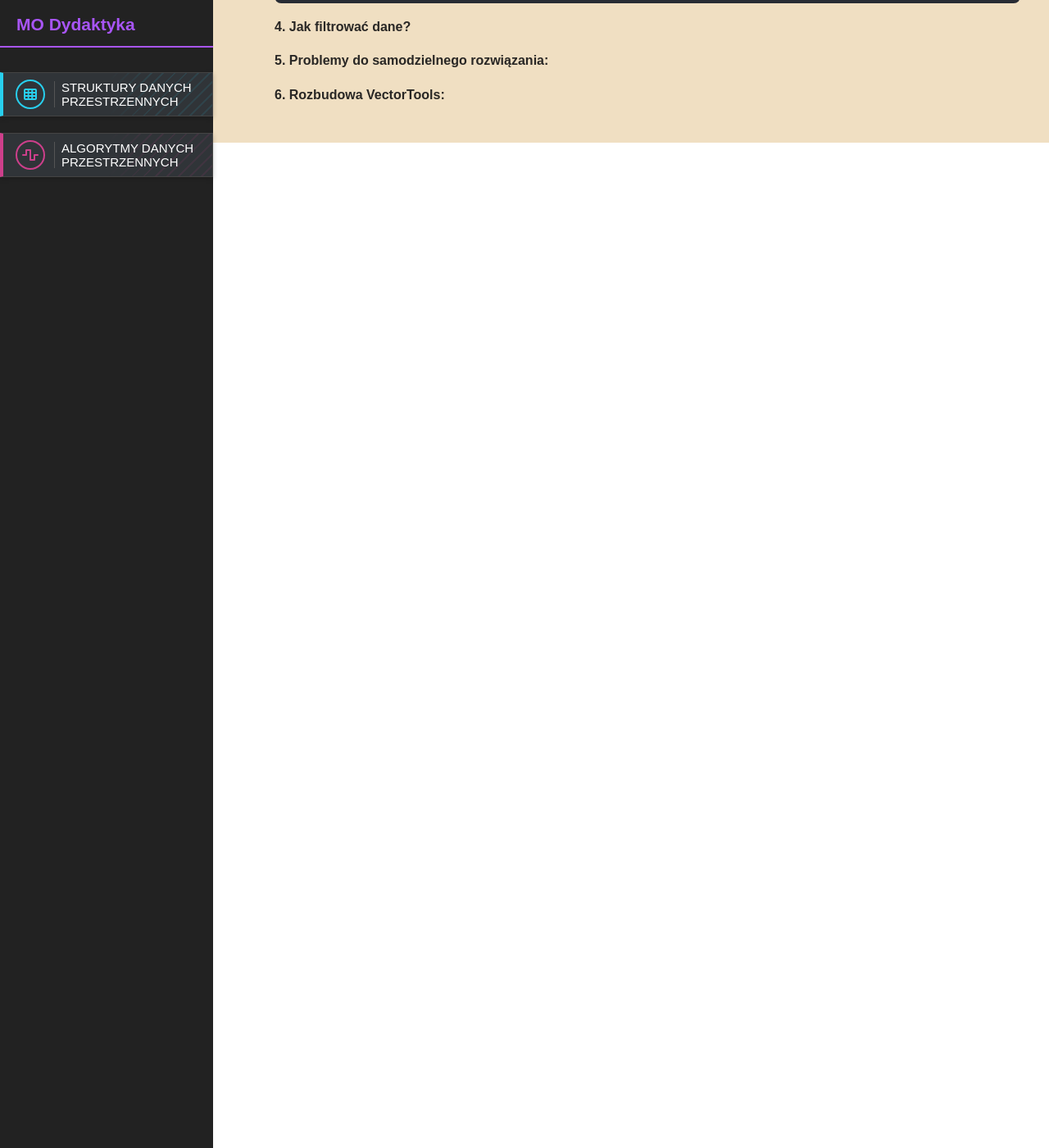
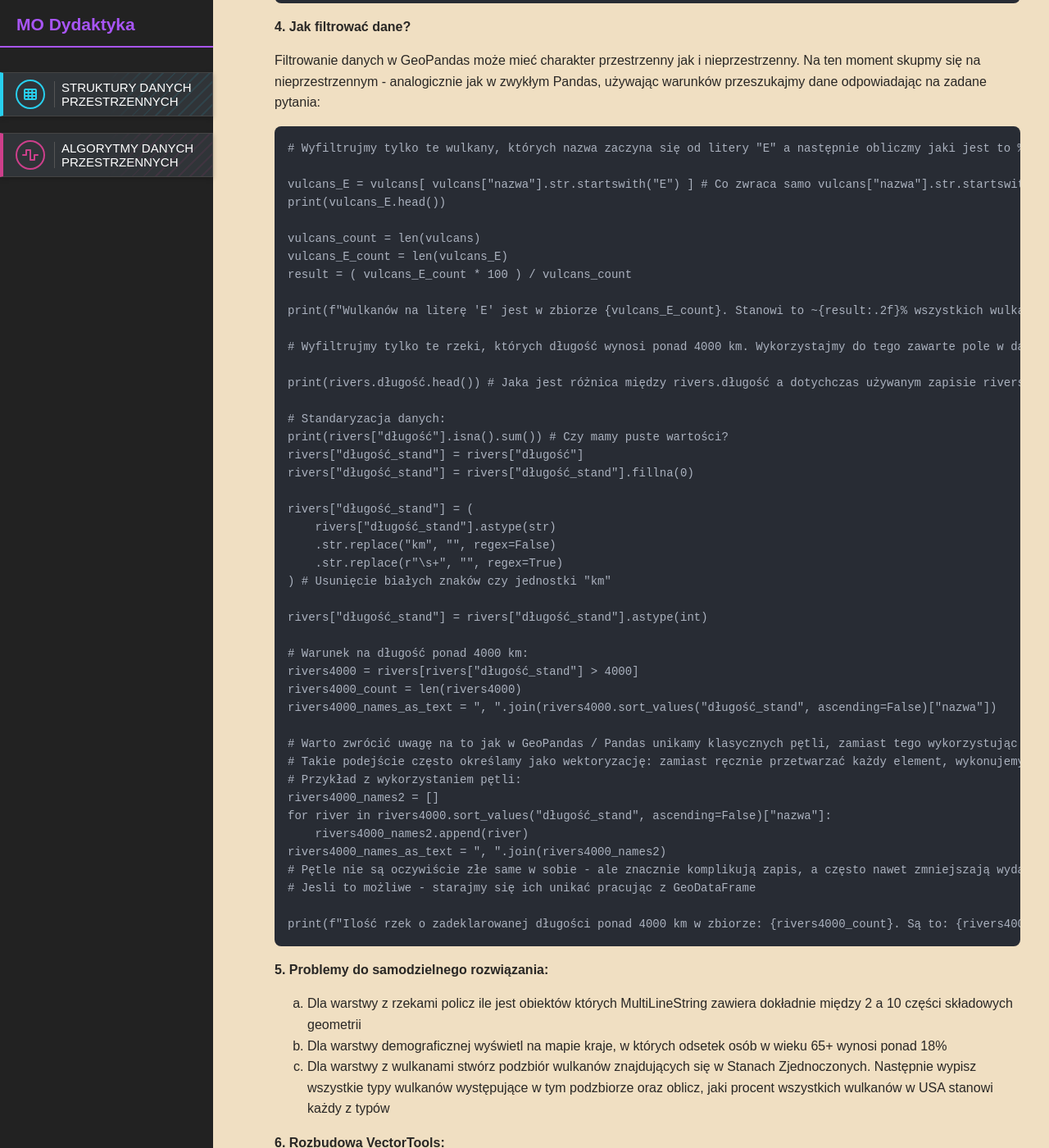
Before and after one commit to MateuszOsko/mo-dydaktyka, a Jekyll site: the page built from _courses/structures/2wektor-1.md, in a window 1280 px wide and 1400 px high, scrolled down 2677 px. Shown: the whole window at 82% size. Built offline with Jekyll 4.4.1, drawn with Linux system fonts in a browser that asks for light colours; nearby versions of some CDN libraries.

Commit message:
Dodanie filtrowania danych + cwiczenia

````diff
--- a/_courses/structures/2wektor-1.md
+++ b/_courses/structures/2wektor-1.md
@@ -140,8 +140,61 @@ subGdf.plot()
 
 **4. Jak filtrować dane?**
 
+Filtrowanie danych w GeoPandas może mieć charakter przestrzenny jak i nieprzestrzenny. Na ten moment skupmy się na nieprzestrzennym - analogicznie jak w zwykłym Pandas, używając warunków przeszukajmy dane odpowiadając na zadane pytania:
+
+```python
+# Wyfiltrujmy tylko te wulkany, których nazwa zaczyna się od litery "E" a następnie obliczmy jaki jest to % wszystkich wulkanów
+
+vulcans_E = vulcans[ vulcans["nazwa"].str.startswith("E") ] # Co zwraca samo vulcans["nazwa"].str.startswith("E") ?
+print(vulcans_E.head())
+
+vulcans_count = len(vulcans)
+vulcans_E_count = len(vulcans_E)
+result = ( vulcans_E_count * 100 ) / vulcans_count
+
+print(f"Wulkanów na literę 'E' jest w zbiorze {vulcans_E_count}. Stanowi to ~{result:.2f}% wszystkich wulkanów.")
+
+# Wyfiltrujmy tylko te rzeki, których długość wynosi ponad 4000 km. Wykorzystajmy do tego zawarte pole w danych "długość", a nie liczoną długość geometrii
+
+print(rivers.długość.head()) # Jaka jest różnica między rivers.długość a dotychczas używanym zapisie rivers["długość"] ?
+
+# Standaryzacja danych:
+print(rivers["długość"].isna().sum()) # Czy mamy puste wartości?
+rivers["długość_stand"] = rivers["długość"]
+rivers["długość_stand"] = rivers["długość_stand"].fillna(0)
+
+rivers["długość_stand"] = (
+    rivers["długość_stand"].astype(str)
+    .str.replace("km", "", regex=False)
+    .str.replace(r"\s+", "", regex=True)
+) # Usunięcie białych znaków czy jednostki "km"
+
+rivers["długość_stand"] = rivers["długość_stand"].astype(int)
+
+# Warunek na długość ponad 4000 km:
+rivers4000 = rivers[rivers["długość_stand"] > 4000]
+rivers4000_count = len(rivers4000)
+rivers4000_names_as_text = ", ".join(rivers4000.sort_values("długość_stand", ascending=False)["nazwa"])
+
+# Warto zwrócić uwagę na to jak w GeoPandas / Pandas unikamy klasycznych pętli, zamiast tego wykorzystując pracę bezpośrednio na strukturze danych
+# Takie podejście często określamy jako wektoryzację: zamiast ręcznie przetwarzać każdy element, wykonujemy operację na całej serii lub kolumnie
+# Przykład z wykorzystaniem pętli:
+rivers4000_names2 = []
+for river in rivers4000.sort_values("długość_stand", ascending=False)["nazwa"]:
+    rivers4000_names2.append(river)
+rivers4000_names_as_text = ", ".join(rivers4000_names2)
+# Pętle nie są oczywiście złe same w sobie - ale znacznie komplikują zapis, a często nawet zmniejszają wydajnosć operacji.
+# Jesli to możliwe - starajmy się ich unikać pracując z GeoDataFrame
+
+print(f"Ilość rzek o zadeklarowanej długości ponad 4000 km w zbiorze: {rivers4000_count}. Są to: {rivers4000_names_as_text}")
+```
 
 **5. Problemy do samodzielnego rozwiązania:**
 
+<ol type="a">
+  <li>Dla warstwy z rzekami policz ile jest obiektów których MultiLineString zawiera dokładnie między 2 a 10 części składowych geometrii</li>
+  <li>Dla warstwy demograficznej wyświetl na mapie kraje, w których odsetek osób w wieku 65+ wynosi ponad 18%</li>
+  <li>Dla warstwy z wulkanami stwórz podzbiór wulkanów znajdujących się w Stanach Zjednoczonych. Następnie wypisz wszystkie typy wulkanów występujące w tym podzbiorze oraz oblicz, jaki procent wszystkich wulkanów w USA stanowi każdy z typów</li>
+</ol>
 
 **6. Rozbudowa VectorTools:**
````
